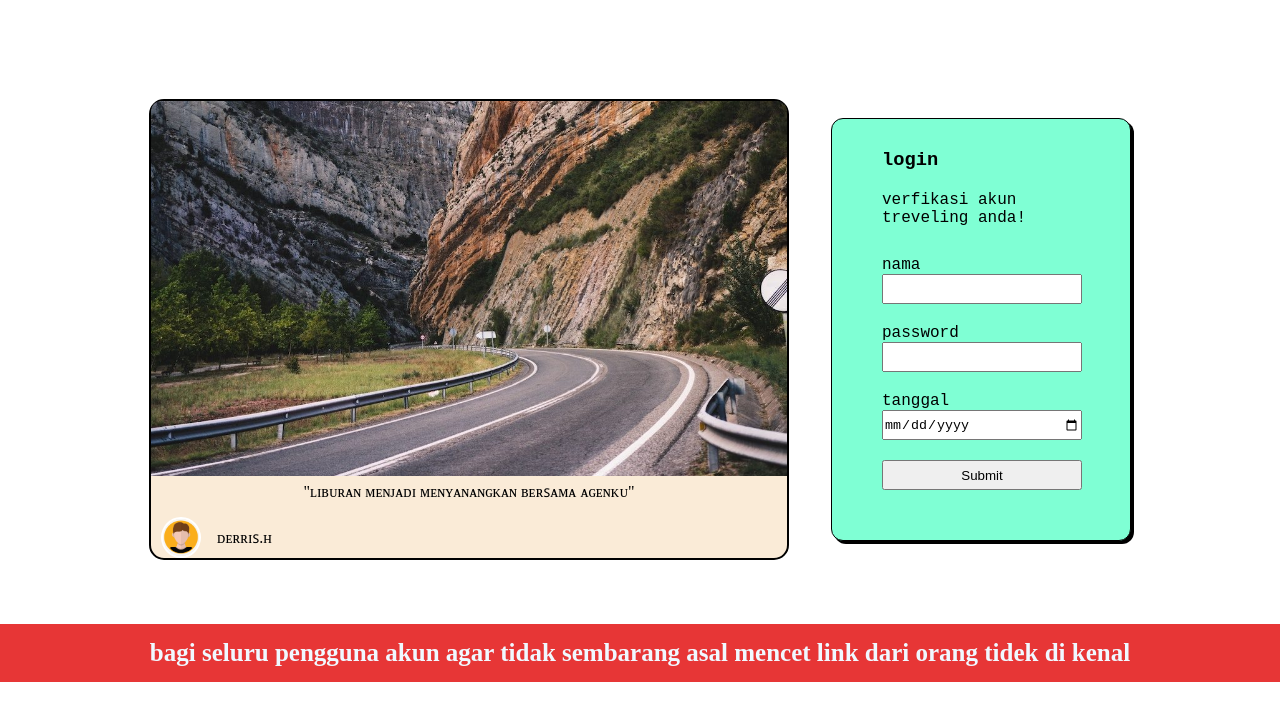
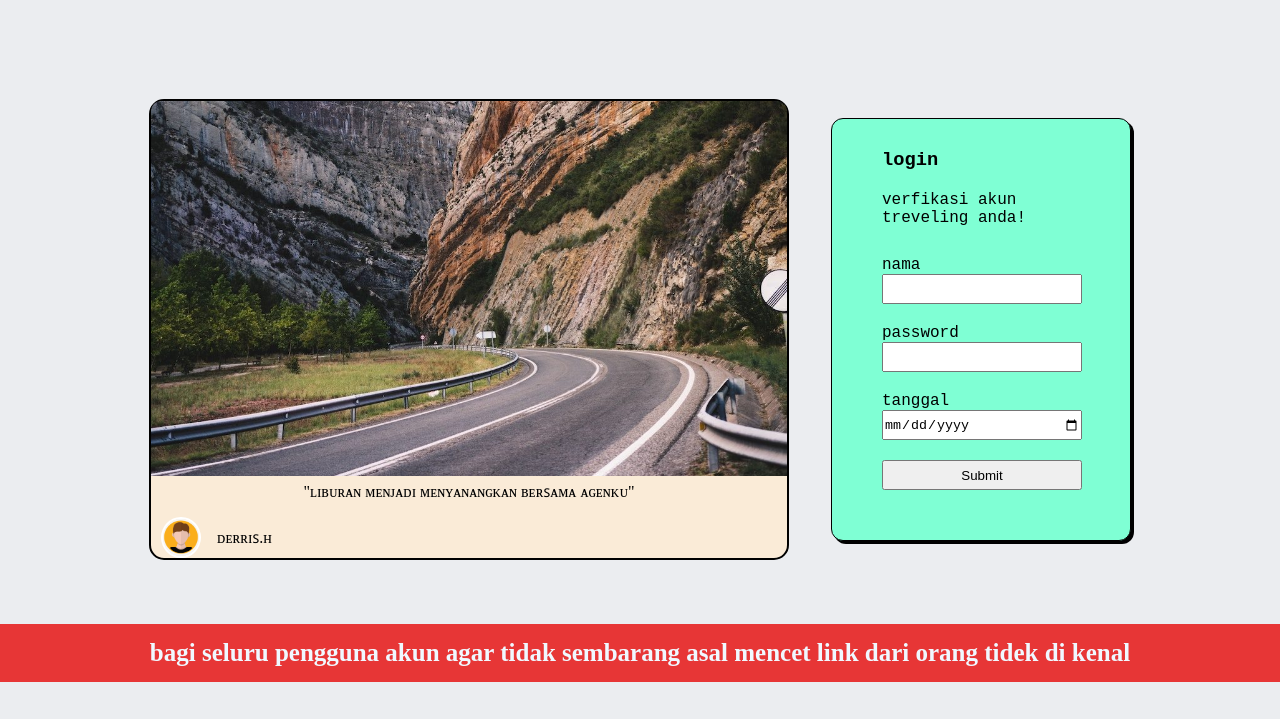
Before and after one commit to dejez30jr/tugasrevoU, a plain HTML site: page index.html in a window 1280 px wide. Shown: the part 205-924 px from the top of the page. Drawn offline with Linux system fonts and the light colour scheme.

Commit message:
Update style.css

```diff
--- a/style.css
+++ b/style.css
@@ -10,9 +10,8 @@ h2{
 }
 
 body{
-    /* background-color: rgb(216, 218, 219) ; */
+    background-color: rgb(235, 237, 240);
 }
-
 nav{
     justify-content: space-between;
     display: flex;
```
